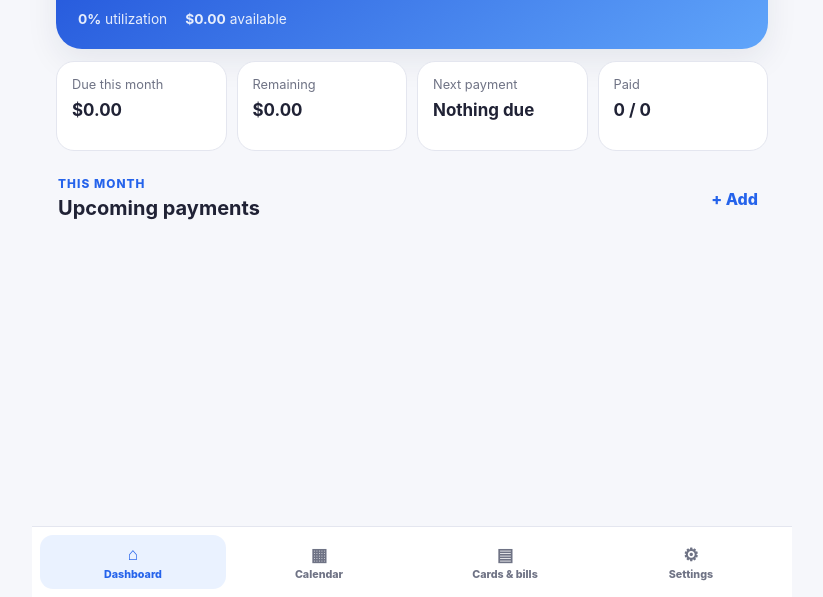
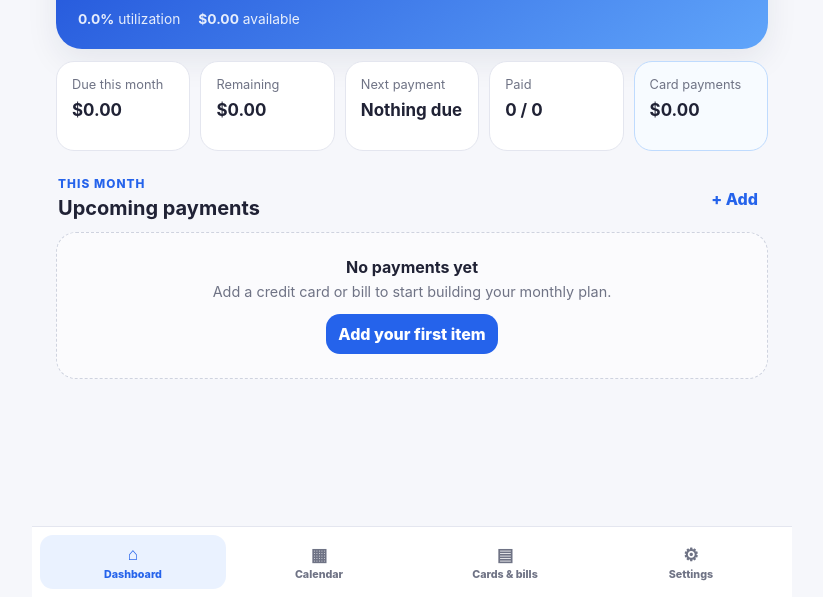
Before and after one commit to jarcen5/junies-budget-tracker, a plain HTML site: page index.html in a window 1280 px wide. Shown: the part 203-800 px from the top of the page, without its empty margins (228-1051 px from the left). Drawn offline with Linux system fonts and the light colour scheme.

Commit message:
feat: load monthly payment tracking

```diff
--- a/index.html
+++ b/index.html
@@ -9,6 +9,7 @@
   <link rel="manifest" href="manifest.webmanifest" />
   <link rel="icon" href="icon.svg" type="image/svg+xml" />
   <link rel="stylesheet" href="styles.css" />
+  <link rel="stylesheet" href="payments.css" />
   <style>
     :root { --surface-soft: #eef5ff; --accent: #2563eb; --accent-dark: #1d4ed8; --accent-soft: #eaf2ff; }
     button:focus-visible, input:focus-visible, textarea:focus-visible { outline-color: rgba(37, 99, 235, 0.28); }
@@ -201,5 +202,6 @@
 
   <div class="toast" id="toast" role="status" aria-live="polite"></div>
   <script src="app.js"></script>
+  <script src="payments.js"></script>
 </body>
 </html>
```
